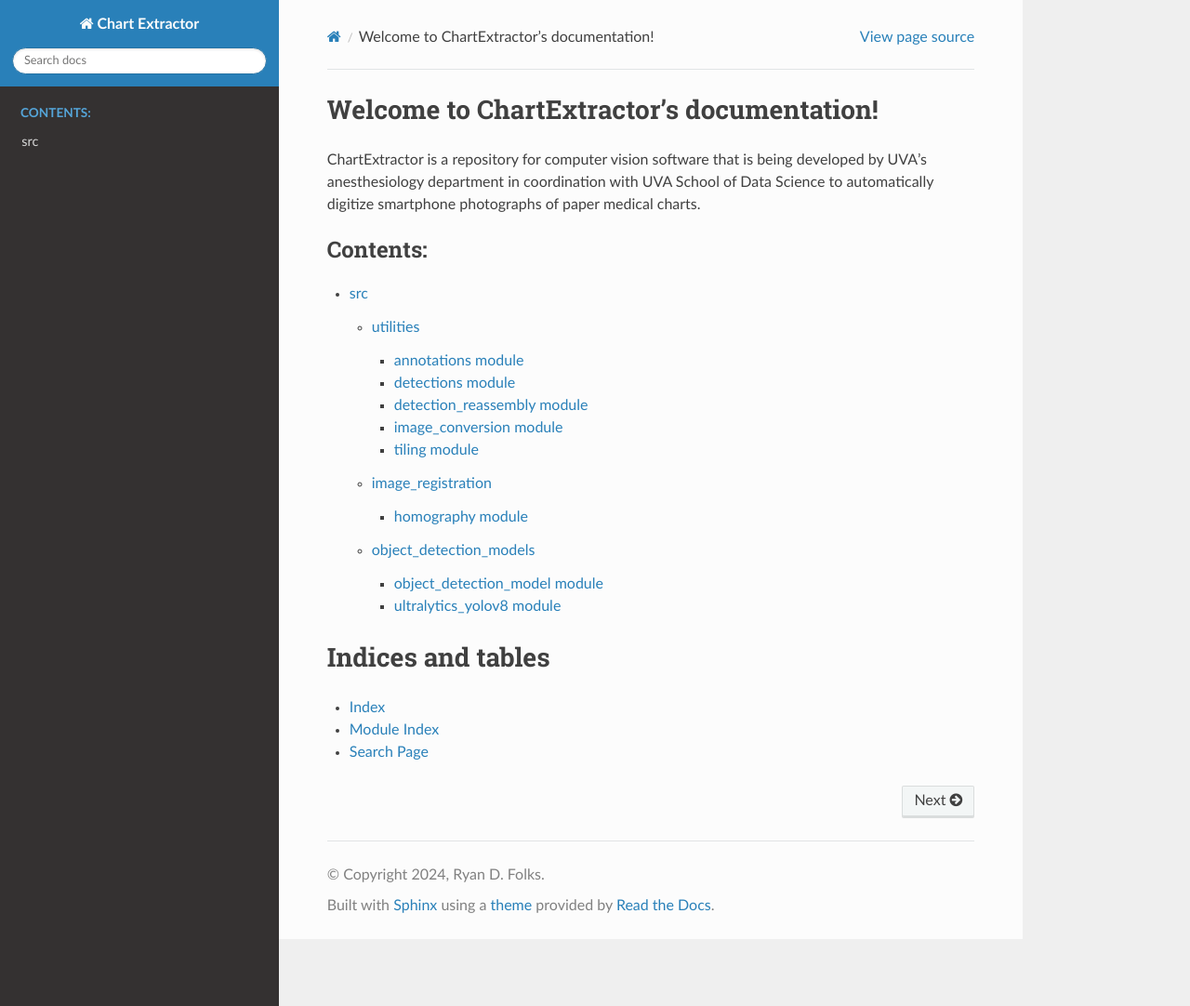
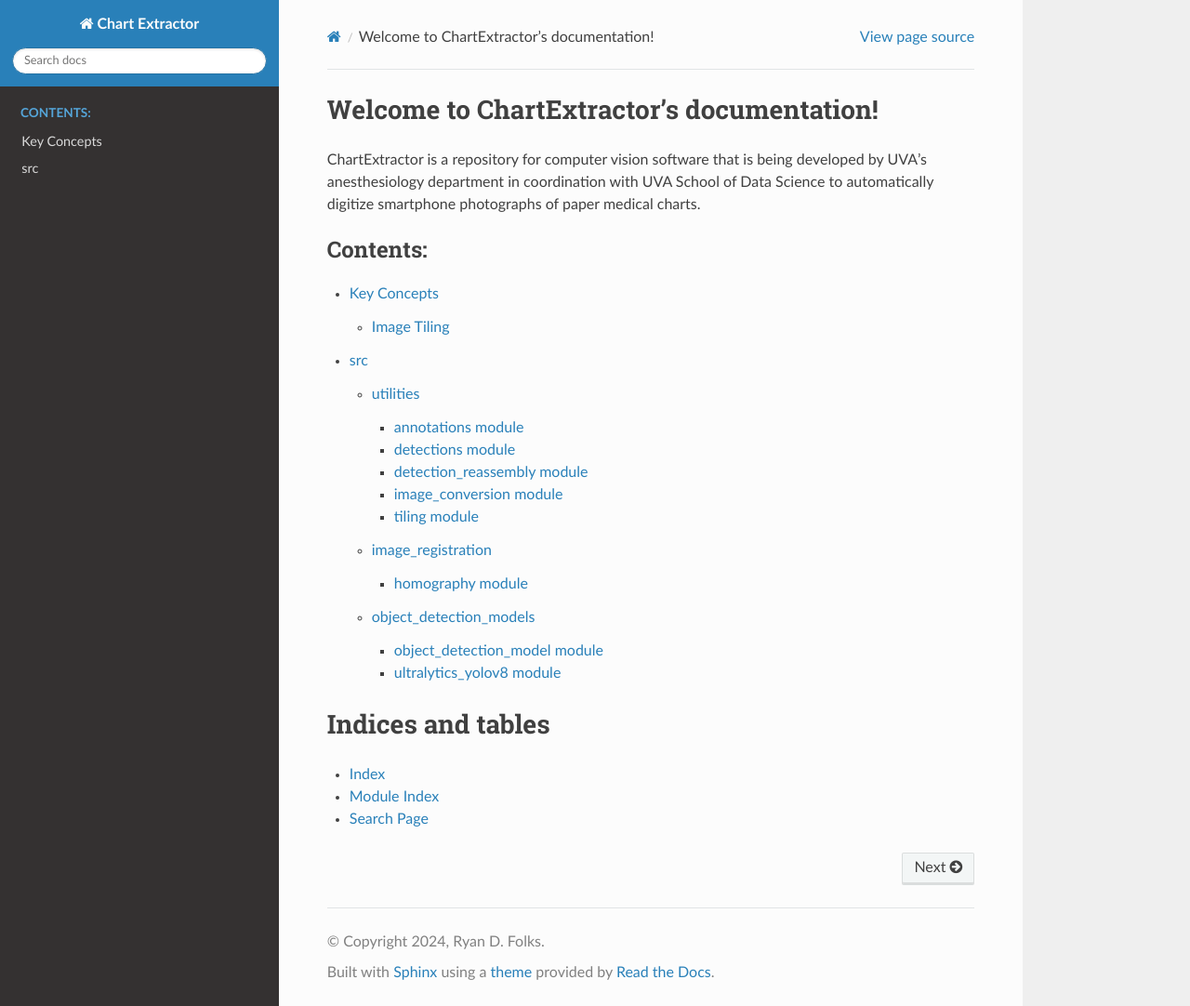
Before and after one commit to Paper-Chart-Extraction-Project/ChartExtractor, a Sphinx documentation site: the page built from docs/source/index.rst, in a window 1280 px wide and 1082 px high. Shown: the whole window at 93% size. Built offline with Sphinx 7.4.7 and the Read the Docs theme 2.0.0, drawn with Linux system fonts in a browser that asks for light colours.

Commit message:
Added "Key Concepts"  to the documentation table of contents.
The "Key Concepts" section of the docs will be for explaining the more mathematically involved or medically specialized portions of the project in full detail.

```diff
--- /dev/null
+++ b/docs/source/image_tiling.rst
@@ -0,0 +1,2 @@
+Image Tiling
+============
--- a/docs/source/index.rst
+++ b/docs/source/index.rst
@@ -14,6 +14,7 @@ smartphone photographs of paper medical charts.
    :maxdepth: 3
    :caption: Contents:
 
+   key_concepts
    modules
 
 
--- /dev/null
+++ b/docs/source/key_concepts.rst
@@ -0,0 +1,7 @@
+Key Concepts
+============
+
+.. toctree::
+   :maxdepth: 1
+
+   image_tiling
```
